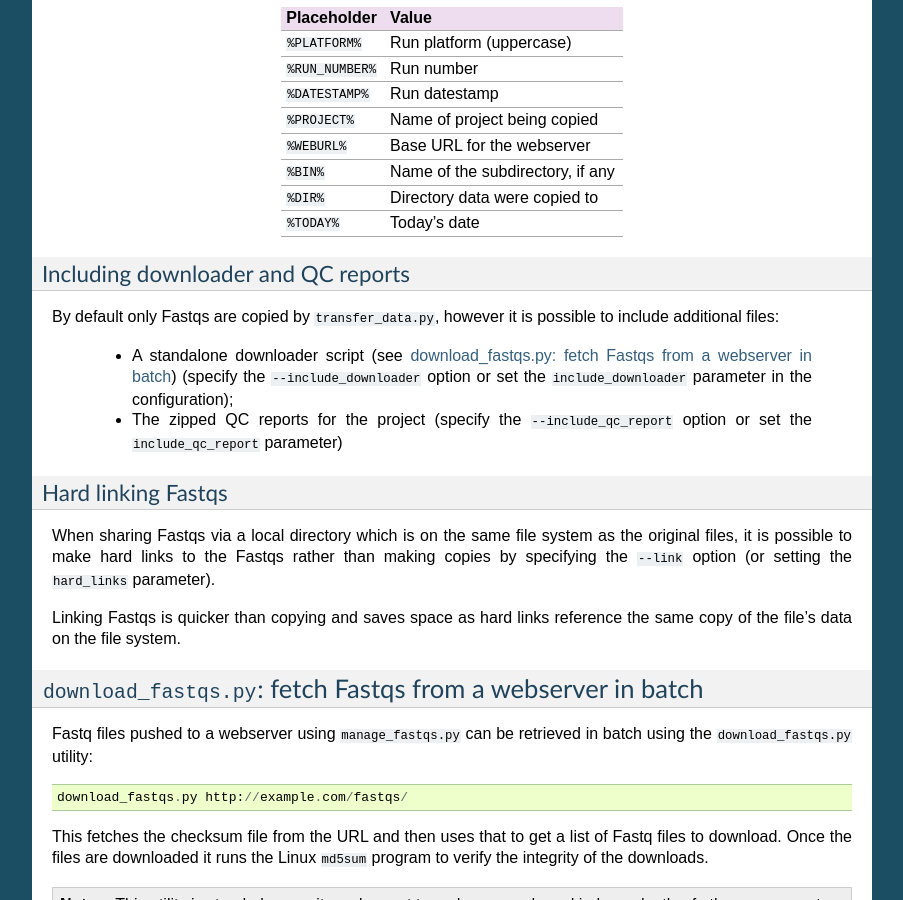
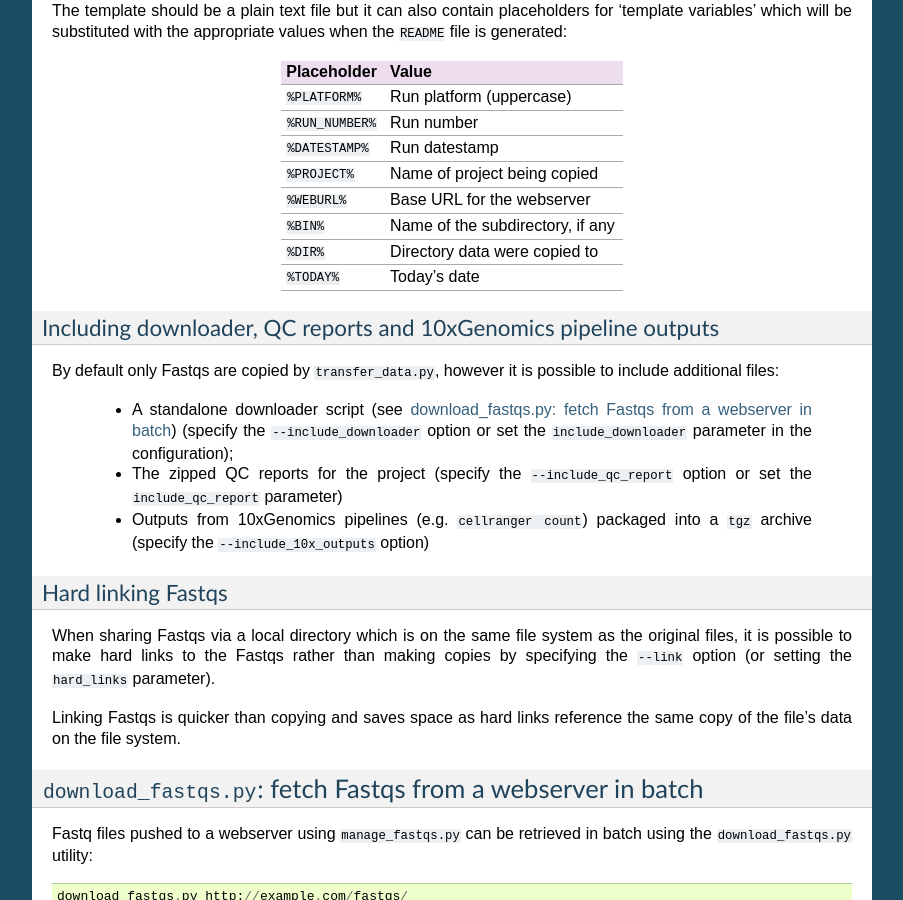
Before and after one commit to fls-bioinformatics-core/auto_process_ngs, a Sphinx documentation site: the page built from docs/source/using/managing_data.rst, in a window 1280 px wide and 900 px high, scrolled down 2353 px. Shown: the whole window, without its empty margins (198-1101 px from the left). Built offline with Sphinx 7.4.7, drawn with Linux system fonts in a browser that asks for light colours; some of the changed text lies outside the part shown.

Commit message:
Update the documentation for 'transfer_data.py`.

```diff
--- a/docs/source/using/managing_data.rst
+++ b/docs/source/using/managing_data.rst
@@ -158,8 +161,8 @@ Placeholder       Value
 ``%TODAY%``       Today's date
 ================  =================================
 
-Including downloader and QC reports
------------------------------------
+Including downloader, QC reports and 10xGenomics pipeline outputs
+-----------------------------------------------------------------
 
 By default only Fastqs are copied by ``transfer_data.py``, however it
 is possible to include additional files:
@@ -170,6 +173,9 @@ is possible to include additional files:
  * The zipped QC reports for the project (specify the
    ``--include_qc_report`` option or set the ``include_qc_report``
    parameter)
+ * Outputs from 10xGenomics pipelines (e.g. ``cellranger count``)
+   packaged into a ``tgz`` archive (specify the
+   ``--include_10x_outputs`` option)
 
 Hard linking Fastqs
 -------------------
```
Also changed, not shown: other parts of docs/source/using/managing_data.rst (+7 -4 lines).
